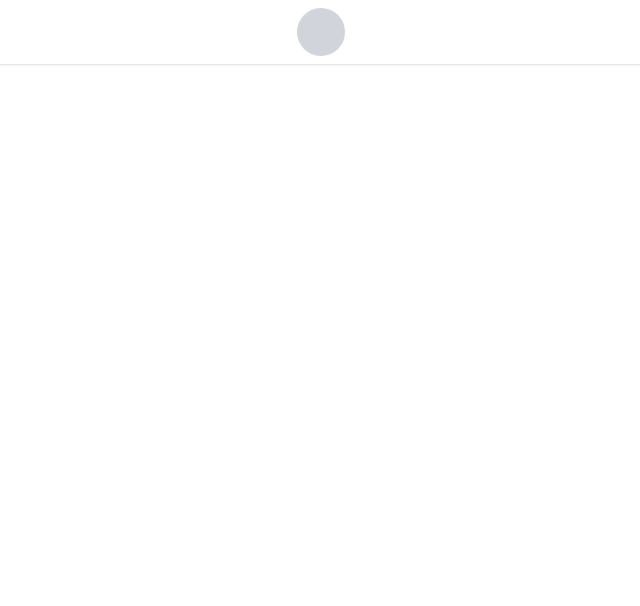
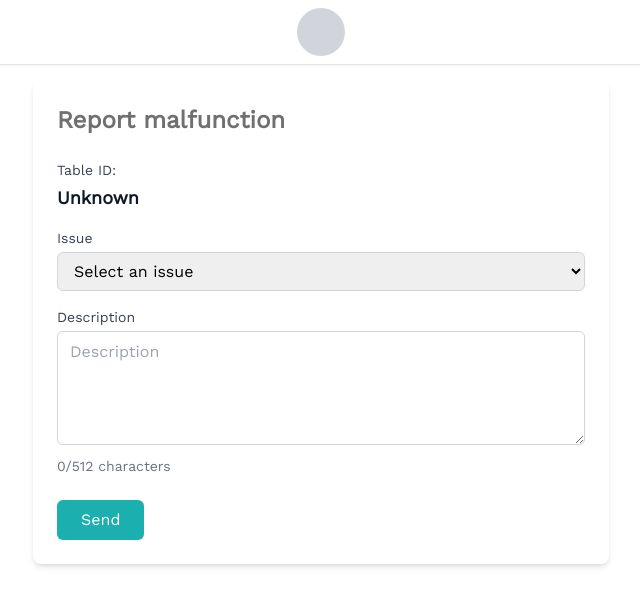
Before and after one commit to SDU-Project-group-2025-2nd-semester/sem-project-3, a React (Vite) app in the folder src/group1.sem3.frontend/: page /staff/damagereport in a window 1280 px wide. Before the commit this address had no page. Shown: the top 606 px of the page, without its empty margins (319-959 px from the left). Built offline with nearby package versions, Linux system fonts and the light colour scheme; some icons are missing.

Commit message:
damage report page (route is set for 'staff' only)

```diff
--- a/src/group1.sem3.frontend/src/App.jsx
+++ b/src/group1.sem3.frontend/src/App.jsx
@@ -7,6 +7,7 @@ import UserSettingsPage from "./pages/user/UserSettingsPage";
 import StaffSettingsPage from "./pages/staff/StaffSettingsPage";
 import BookingPage from "./pages/user/BookingPage";
 import Header from "./components/Header";
+import DamageReportPage from "./pages/staff/DamageReportPage"
 
 export default function App() {
 
@@ -23,6 +24,7 @@ export default function App() {
                     <Route path="/user/settings" element={<UserSettingsPage />} />
                     <Route path="/staff/settings" element={<StaffSettingsPage />} />
                     <Route path="/user/booking" element={<BookingPage />} />
+                    <Route path="/staff/damagereport" element={<DamageReportPage />} />
                 </Routes>
             </main>
         </div>
--- /dev/null
+++ b/src/group1.sem3.frontend/src/pages/staff/DamageReportPage.jsx
@@ -0,0 +1,76 @@
+import { useLocation, useNavigate } from "react-router-dom";
+import { useState } from "react";
+
+export default function DamageReportPage() {
+    const location = useLocation();
+    const navigate = useNavigate();
+    const tableId = location.state?.tableId;
+
+    const [issue, setIssue] = useState("");
+    const [description, setDescription] = useState("");
+
+    const handleSubmit = (e) => {
+        e.preventDefault();
+
+        if (!issue) {
+            alert("Please select an issue.");
+            return;
+        }
+
+        alert("Damage reported successfully!");
+
+        // Navigate back and pass the damaged table ID
+        navigate("/staff/homepage", {
+            state: { damagedTableId: tableId },
+        });
+    };
+
+    return (
+        <div className="max-w-xl mx-auto mt-20 p-6 bg-white shadow-md rounded-lg">
+            <h1 className="text-2xl font-bold mb-6 text-primary">Report malfunction</h1>
+
+            <div className="mb-4">
+                <label className="block text-sm font-medium text-gray-700">Table ID:</label>
+                <p className="mt-1 text-lg font-semibold text-gray-900">{tableId ?? "Unknown"}</p>
+            </div>
+
+            <form onSubmit={handleSubmit}>
+                <div className="mb-4">
+                    <label className="block text-sm font-medium text-gray-700 mb-1">Issue</label>
+                    <select
+                        value={issue}
+                        onChange={(e) => setIssue(e.target.value)}
+                        className="w-full border border-gray-300 rounded-md px-3 py-2"
+                        required
+                    >
+                        <option value="" disabled hidden>Select an issue</option>
+                        <option value="Table not moving">Table not moving</option>
+                        <option value="Pico brick damaged">Pico brick damaged</option>
+                        <option value="Table damaged">Table damaged</option>
+                        <option value="Other">Other</option>
+                    </select>
+                </div>
+
+                <div className="mb-6">
+                    <label className="block text-sm font-medium text-gray-700 mb-1">Description</label>
+                    <textarea
+                        value={description}
+                        onChange={(e) => setDescription(e.target.value)}
+                        placeholder="Description"
+                        maxLength={512}
+                        rows={4}
+                        className="w-full border border-gray-300 rounded-md px-3 py-2"
+                    />
+                    <p className="text-sm text-gray-500 mt-1">{description.length}/512 characters</p>
+                </div>
+
+                <button
+                    type="submit"
+                    className="bg-accent text-white px-6 py-2 rounded-md hover:bg-secondary transition"
+                >
+                    Send
+                </button>
+            </form>
+        </div>
+    );
+}
--- a/src/group1.sem3.frontend/src/pages/staff/StaffHomePage.jsx
+++ b/src/group1.sem3.frontend/src/pages/staff/StaffHomePage.jsx
@@ -1,4 +1,5 @@
-import { useState } from "react";
+import { useState, useEffect } from "react";
+import { useNavigate, useLocation } from "react-router-dom";
 
 export default function StaffHomePage() {
     const [selectedRoom, setSelectedRoom] = useState("Room A");
@@ -21,6 +22,25 @@ export default function StaffHomePage() {
         ],
     });
 
+    const location = useLocation();
+
+    // Set the isDamaged flag to true after submitting a report
+    // NOTE: The flag does not persist after reload
+    useEffect(() => {
+        const damagedId = location.state?.damagedTableId;
+        if (damagedId) {
+            setRooms((prev) => {
+                const updated = { ...prev };
+                for (const room in updated) {
+                    updated[room] = updated[room].map((table) =>
+                        table.id === damagedId ? { ...table, isDamaged: true } : table
+                    );
+                }
+                return updated;
+            });
+        }
+    }, [location.state]);
+
     const currentTables = rooms[selectedRoom];
 
     const handleAllTables = (action) => {
@@ -33,13 +53,19 @@ export default function StaffHomePage() {
         }));
     };
 
-    const reportDamage = (id) => {
+    /* const reportDamage = (id) => {
         setRooms((prev) => ({
             ...prev,
             [selectedRoom]: prev[selectedRoom].map((table) =>
                 table.id === id ? { ...table, isDamaged: true } : table
             ),
         }));
+    }; */
+
+    const navigate = useNavigate();
+
+    const reportDamage = (id) => {
+        navigate("/staff/damagereport", { state: { tableId: id } });
     };
 
     return (
```
